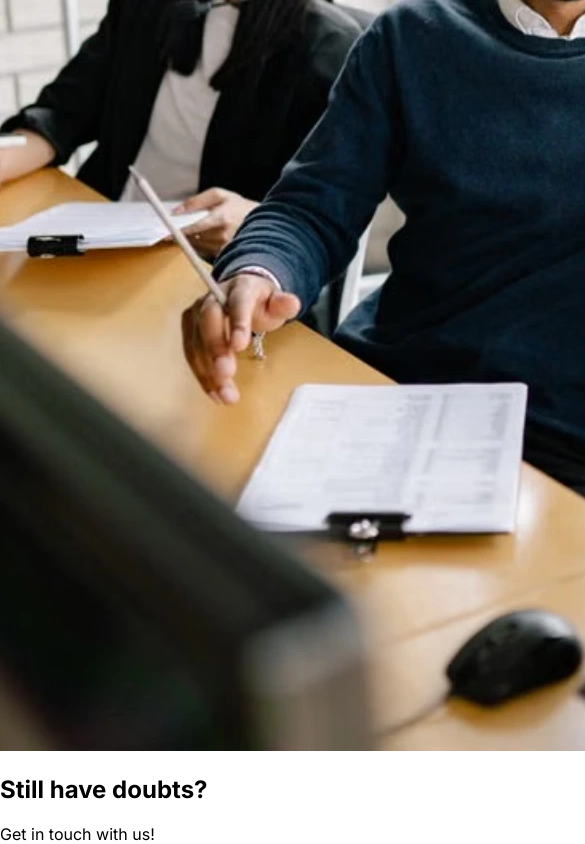
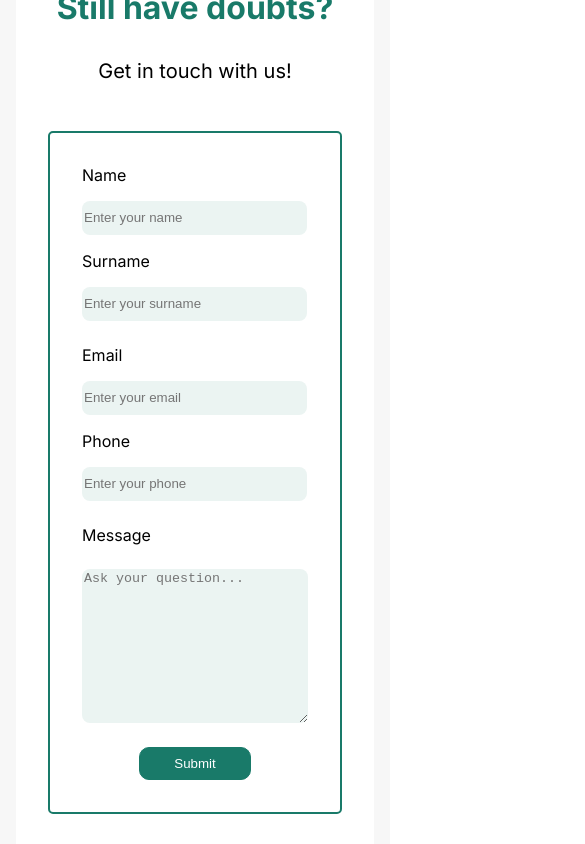
Before and after one commit to Juanlu3095/Easybank, an Angular app: page / in a window 390 px wide. Shown: the part 5040-5884 px from the top of the page, 585 px wide, since content can reach past the window. Built offline with nearby package versions, Linux system fonts and the light colour scheme.

Commit message:
Contact form section in homepage for mobile

```diff
--- a/src/app/pages/home/home.css
+++ b/src/app/pages/home/home.css
@@ -151,6 +151,89 @@ article p.product-detail{
     margin: 2rem;
 }
 
+/* CONTACT */
+#contact {
+    padding: 1rem 1rem 2rem 1rem;
+    background-color: var(--easybank-gray);
+}
+
+div.contact-body{
+    display: flex;
+    flex-direction: column;
+    background-color: white;
+}
+
+/* Contact image */
+div.contact-image, div.contact-form{
+    border-radius: 0.5rem;
+}
+
+div.contact-image img{
+    width: 100%;
+    object-fit: cover;
+    border-radius: 0.5rem 0 0 0.5rem;
+}
+
+/* Contact form */
+    div.contact-form{
+        padding: 2rem 0;
+    }
+
+    div.contact-form h2{
+        font-size: var(--lengthLg1);
+        color: var(--easybank-green);
+        text-align: center;
+    }
+
+    div.contact-form p {
+        text-align: center;
+    }
+
+    div.contact-form p.contact-form-subtitle{
+        font-size: var(--lengthMd2);
+        margin: 2rem 0 3rem 0;
+    }
+
+    .contact-form form{
+        border: 2px solid;
+        border-color: var(--easybank-green);
+        border-radius: 5px;
+        display: flex;
+        flex-direction: column;
+        gap: 0.5rem;
+        padding: 2rem;
+        margin: 2rem;
+    }
+
+    input, textarea{
+        margin: 1rem 0;
+    }
+
+    .name-input input, .surname-input input, .email-input input, .phone-input input{
+        width: 98%;
+        height: 2rem;
+        background-color: #EBF4F2;
+        border: 5px;
+        border-radius: 0.5rem;
+    }
+
+    textarea{
+        border: 5px;
+        border-radius: 0.5rem;
+        background-color: #EBF4F2;
+    }
+
+    .btn-submit{
+        margin: auto;
+        width: 7rem;
+        color: white;
+        background-color: var(--easybank-green);
+        border: 1px solid;
+        border-color: var(--easybank-green);
+        border-radius: 10px;
+        padding: 0.5rem 1rem;
+    }
+
 /* TABLET */
 @media screen and (min-width: 767px){
 
@@ -266,6 +349,7 @@ article p.product-detail{
 
     div.contact-body{
         display: flex;
+        flex-direction: row;
         background-color: white;
     }
 
@@ -275,49 +359,19 @@ article p.product-detail{
         border-radius: 0.5rem;
     }
 
-    div.contact-image img{
-        width: 100%;
-        object-fit: cover;
-        border-radius: 0.5rem 0 0 0.5rem;
-    }
-
     /* Contact form */
-    div.contact-form{
-        padding: 2rem 0;
-    }
-
     div.contact-form h2{
-        font-size: 40px;
-        color: var(--easybank-green);
-        text-align: center;
-    }
-
-    div.contact-form p {
-        text-align: center;
+        font-size: var(--lengthLg2);
     }
 
     div.contact-form p.contact-form-subtitle{
-        font-size: var(--lengthMd2);
+        font-size: var(--lengthMd1);
         margin: 2rem 0 3rem 0;
-    }
-
-    .contact-form form{
-        border: 2px solid;
-        border-color: var(--easybank-green);
-        border-radius: 5px;
-        display: flex;
-        flex-direction: column;
-        gap: 0.5rem;
-        padding: 2rem;
-        margin: 2rem;
-    }
-
-    input, textarea{
-        margin: 1rem 0;
     }
 
     .name-surname, .email-phone{
         display: flex;
+        flex-direction: row;
         width: 100%;
         gap: 2rem;
         margin: 0.5rem 0;
@@ -326,29 +380,4 @@ article p.product-detail{
     .name-input, .surname-input, .email-input, .phone-input{
         width: 50%;
     }
-
-    .name-input input, .surname-input input, .email-input input, .phone-input input{
-        width: 98%;
-        height: 2rem;
-        background-color: #EBF4F2;
-        border: 5px;
-        border-radius: 0.5rem;
-    }
-
-    textarea{
-        border: 5px;
-        border-radius: 0.5rem;
-        background-color: #EBF4F2;
-    }
-
-    .btn-submit{
-        margin: auto;
-        width: 7rem;
-        color: white;
-        background-color: var(--easybank-green);
-        border: 1px solid;
-        border-color: var(--easybank-green);
-        border-radius: 10px;
-        padding: 0.5rem 1rem;
-    }
 }
```
